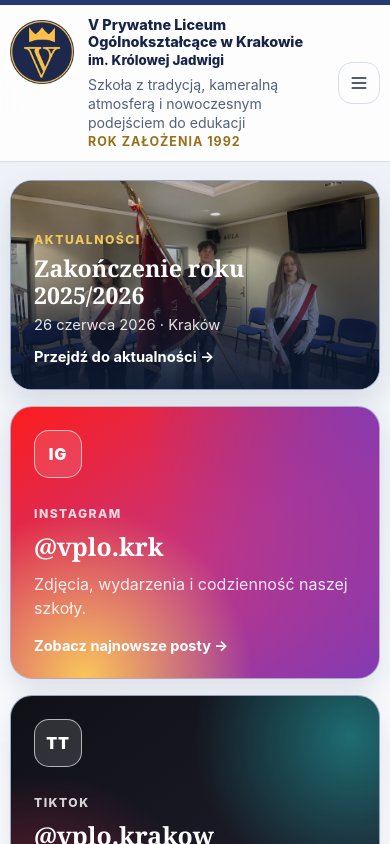
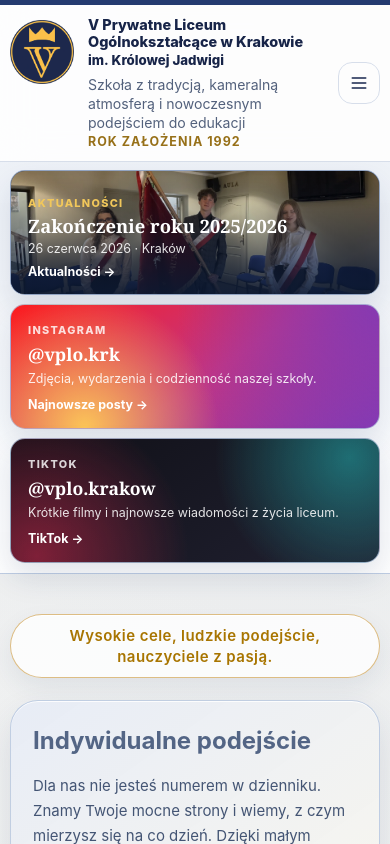
Before and after one commit to dblaboffice-cell/vplo-modern-web, a React (Vite) app: page / in a window 390 px wide. Shown: the top 844 px of the page. Built offline with nearby package versions, Linux system fonts and the light colour scheme.

Commit message:
Strona główna update pasek instagram i aktualności mniejszy pasek

```diff
--- a/src/App.jsx
+++ b/src/App.jsx
@@ -1320,7 +1320,7 @@
                 {latestNews.date} · {latestNews.place}
               </p>
 
-              <strong>Przejdź do aktualności →</strong>
+              <strong>Aktualności →</strong>
             </div>
           </Link>
 
@@ -1331,9 +1331,6 @@
               className="home-update-card home-social-card home-instagram-card"
               aria-label="Otwórz profil liceum na Instagramie"
           >
-            <div className="home-social-symbol">
-              IG
-            </div>
 
             <div className="home-social-content">
             <span className="home-update-label">
@@ -1346,7 +1343,7 @@
                 Zdjęcia, wydarzenia i codzienność naszej szkoły.
               </p>
 
-              <strong>Zobacz najnowsze posty →</strong>
+              <strong>Najnowsze posty →</strong>
             </div>
           </a>
 
@@ -1357,9 +1354,6 @@
               className="home-update-card home-social-card home-tiktok-card"
               aria-label="Otwórz profil liceum na TikToku"
           >
-            <div className="home-social-symbol">
-              TT
-            </div>
 
             <div className="home-social-content">
             <span className="home-update-label">
@@ -1372,7 +1366,7 @@
                 Krótkie filmy i najnowsze wiadomości z życia liceum.
               </p>
 
-              <strong>Otwórz TikToka →</strong>
+              <strong>TikTok →</strong>
             </div>
           </a>
         </div>
--- a/src/styles.css
+++ b/src/styles.css
@@ -2551,3 +2551,106 @@
     padding: 23px;
   }
 }
+
+.home-updates-strip {
+  padding: 10px 0 12px;
+}
+
+.home-updates-grid {
+  gap: 12px;
+}
+
+.home-update-card {
+  min-height: 155px;
+  border-radius: 18px;
+}
+
+.home-update-news-overlay {
+  padding: 18px 22px;
+}
+
+.home-update-news-overlay h2 {
+  margin-bottom: 5px;
+  font-size: clamp(1.2rem, 2vw, 1.65rem);
+}
+
+.home-update-news-overlay p {
+  margin-bottom: 8px;
+  font-size: 0.82rem;
+}
+
+.home-update-news-overlay strong {
+  font-size: 0.82rem;
+}
+
+.home-update-label {
+  margin-bottom: 5px;
+  font-size: 0.68rem;
+}
+
+.home-social-card {
+  padding: 18px 20px;
+  justify-content: flex-end;
+}
+
+.home-social-content {
+  margin-top: 0;
+}
+
+.home-social-content h2 {
+  margin-bottom: 5px;
+  font-size: 1.25rem;
+}
+
+.home-social-content p {
+  margin-bottom: 8px;
+  font-size: 0.86rem;
+  line-height: 1.35;
+}
+
+.home-social-content strong {
+  font-size: 0.82rem;
+}
+
+.home-social-symbol {
+  display: none;
+}
+
+@media (max-width: 620px) {
+  .home-updates-strip {
+    padding: 8px 0 10px;
+  }
+
+  .home-updates-grid {
+    gap: 9px;
+  }
+
+  .home-update-card {
+    min-height: 125px;
+    border-radius: 15px;
+  }
+
+  .home-update-news-overlay,
+  .home-social-card {
+    padding: 15px 17px;
+  }
+
+  .home-update-news-overlay h2 {
+    font-size: 1.15rem;
+  }
+
+  .home-update-news-overlay p,
+  .home-update-news-overlay strong,
+  .home-social-content p,
+  .home-social-content strong {
+    font-size: 0.78rem;
+  }
+
+  .home-social-content h2 {
+    font-size: 1.1rem;
+  }
+
+  .home-social-content p {
+    margin-bottom: 6px;
+  }
+}
```
